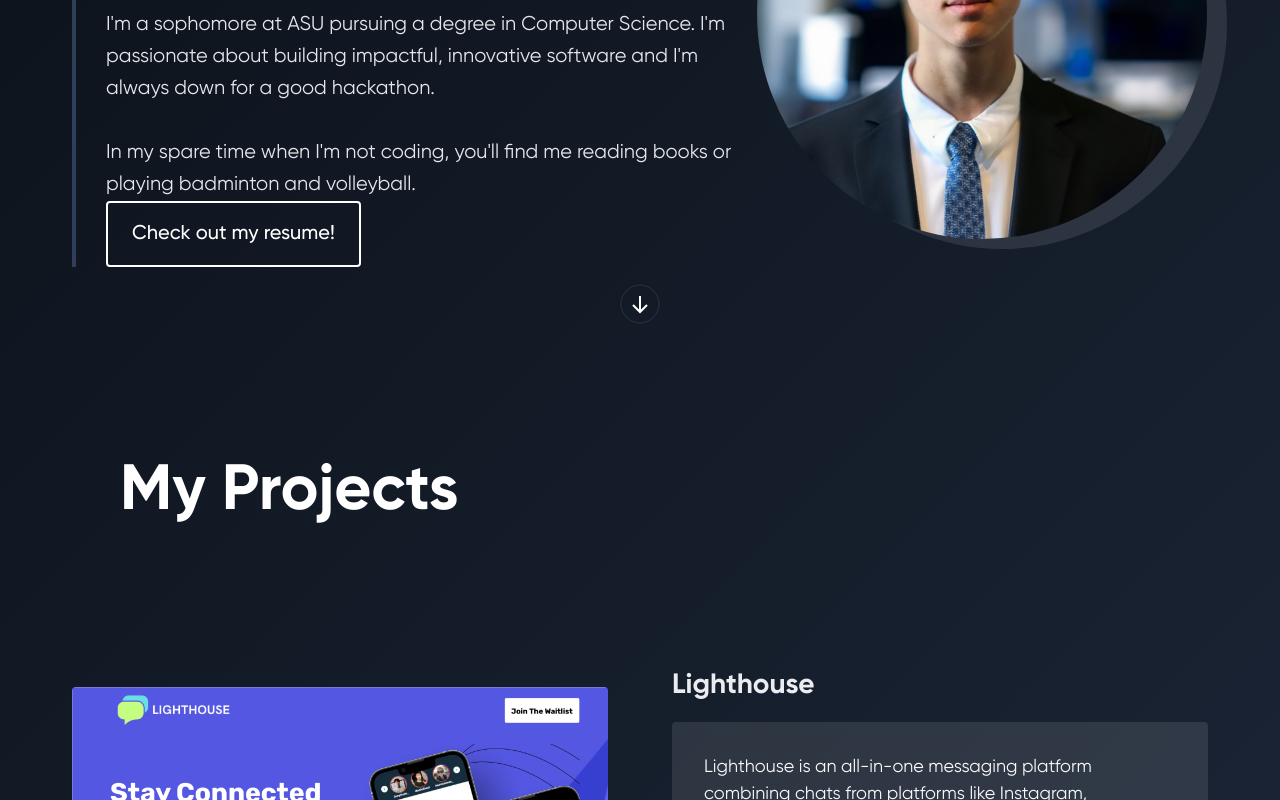
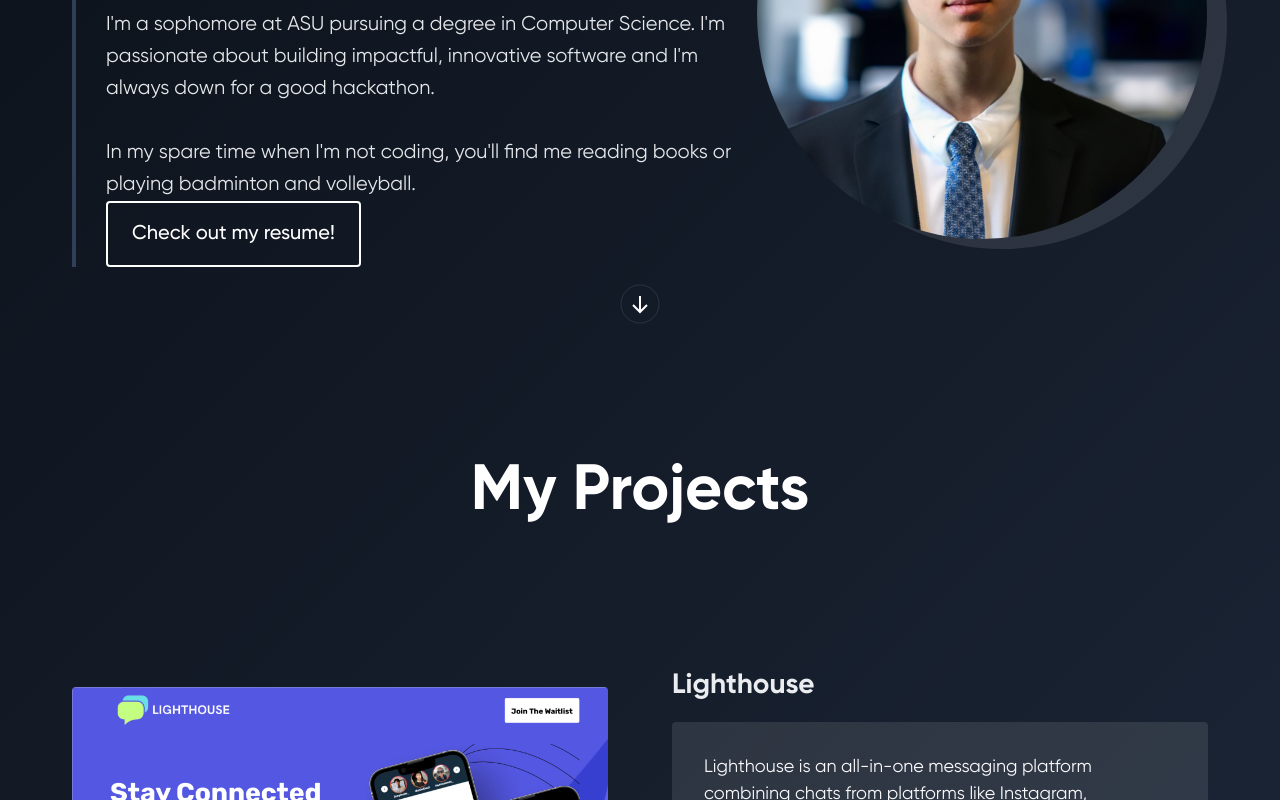
Before and after one commit to Hololm/portfolio, a Vue app in the folder frontend/: page / in a window 1280 px wide. Shown: the part 386-1186 px from the top of the page. Built offline with nearby package versions, Linux system fonts and the light colour scheme.

Commit message:
projects section center

```diff
--- a/frontend/src/components/ExperienceSection.vue
+++ b/frontend/src/components/ExperienceSection.vue
@@ -72,8 +72,7 @@
   padding-bottom: 60px;
   align-items: center;
   display: flex;
-  justify-content: left;
-  padding-left: 120px;
+  justify-content: center;
   font-family: 'Gilroy Bold', serif;
   font-size: 64px;
   color: white;
```
